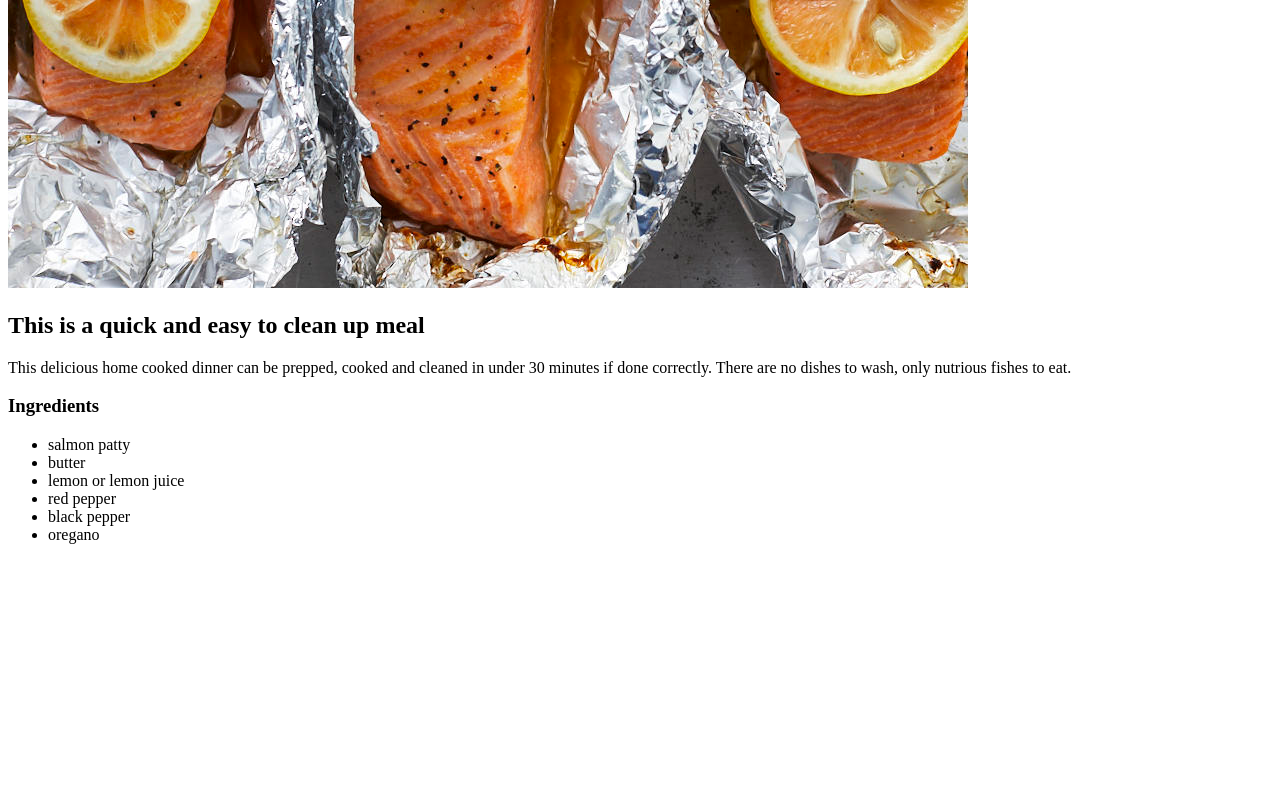
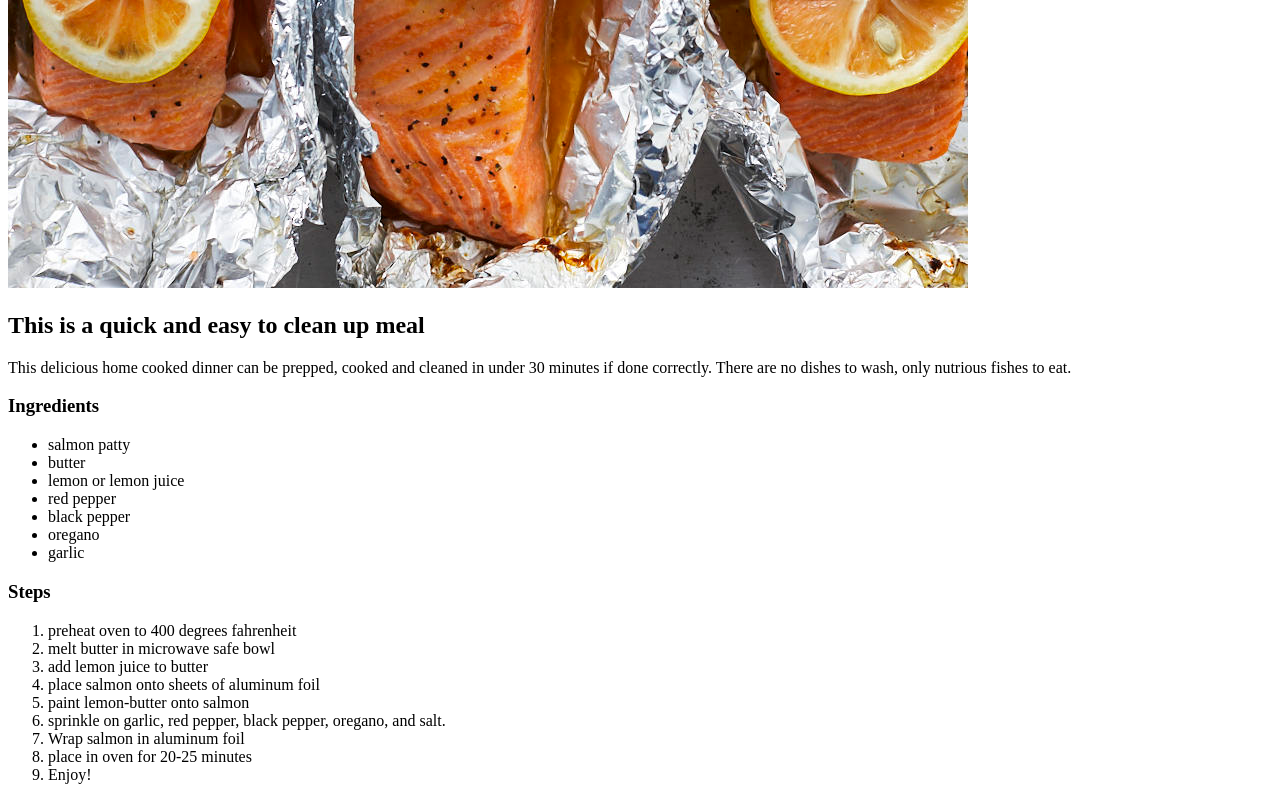
Before and after one commit to Patrick969/odin-recipes, a plain HTML site: page lemon-pepper-salmon.html in a window 1280 px wide. Shown: the part 778-1578 px from the top of the page. Before the commit the page ends 1338 px from the top, so only its background shows below. Drawn offline with Linux system fonts and the light colour scheme.

Commit message:
Finished first recipe introduced anchor for 2 and 3

```diff
--- a/lemon-pepper-salmon.html
+++ b/lemon-pepper-salmon.html
@@ -36,7 +36,24 @@
         <li>red pepper</li>
         <li>black pepper</li>
         <li>oregano</li>
+        <li>garlic</li>
 
     </ul>
 
+    <h3>Steps</h3>
+
+        <ol>
+
+            <li>preheat oven to 400 degrees fahrenheit</li>
+            <li>melt butter in microwave safe bowl</li>
+            <li>add lemon juice to butter</li>
+            <li>place salmon onto sheets of aluminum foil</li>
+            <li>paint lemon-butter onto salmon</li>
+            <li>sprinkle on garlic, red pepper, black pepper, oregano, and salt.</li>
+            <li>Wrap salmon in aluminum foil</li>
+            <li>place in oven for 20-25 minutes</li>
+            <li>Enjoy!</li>
+
+        </ol>
+
 </html>
```
Also changed, not shown: index.html (+10 -1 lines).
